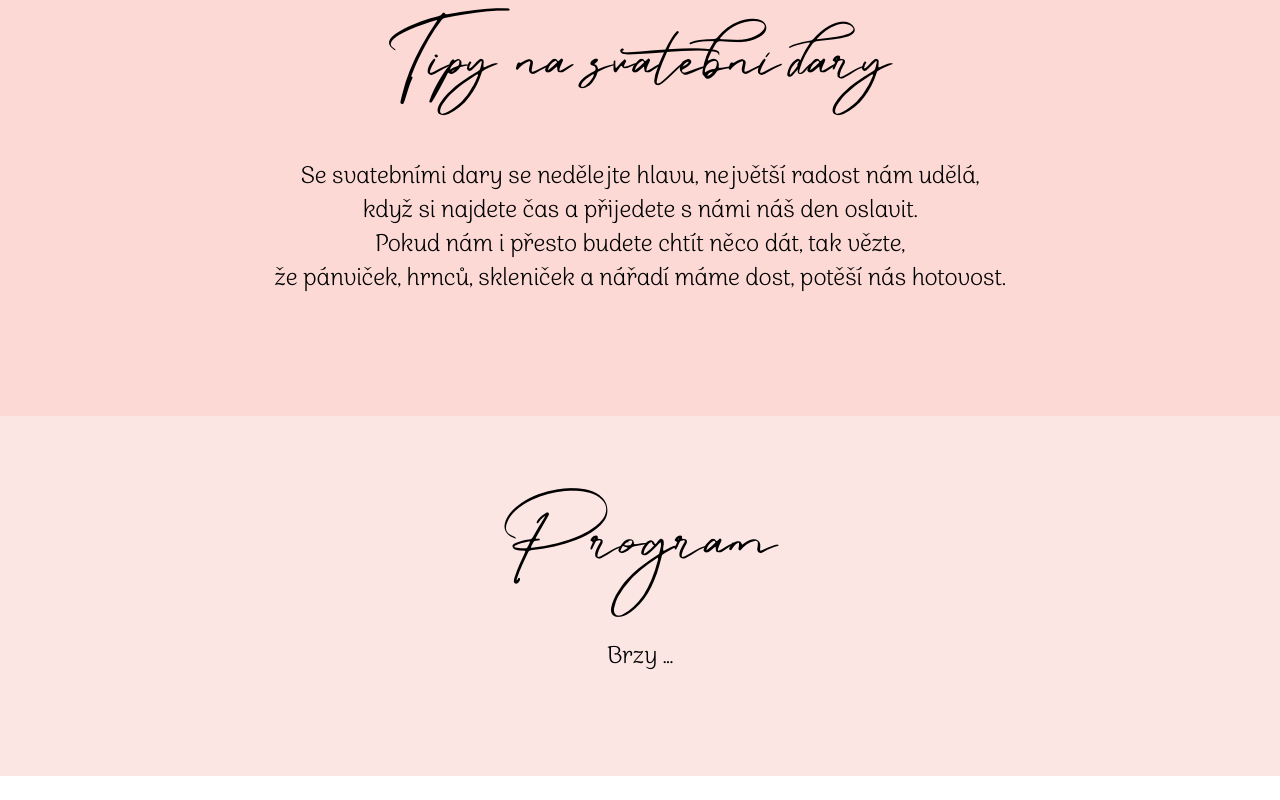
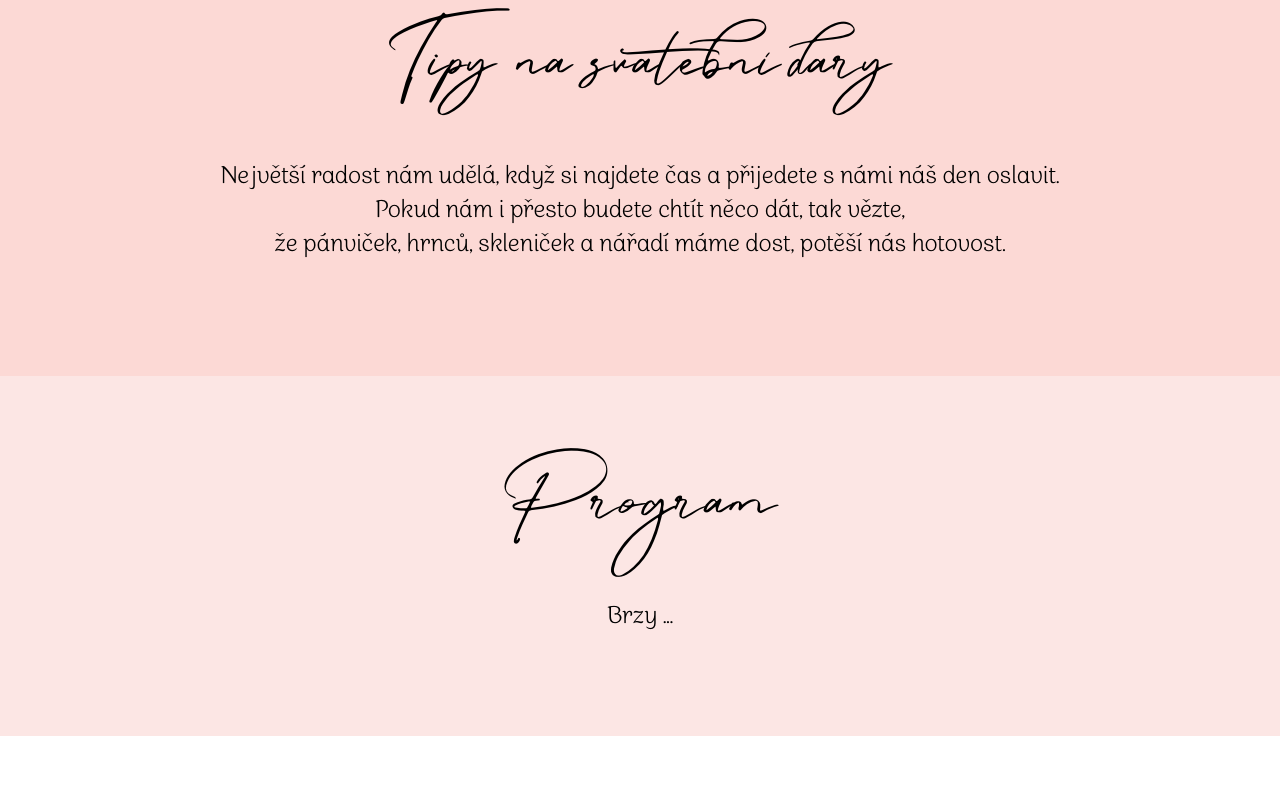
Before and after one commit to josefondrej/wedding-web, a plain HTML site: page index.html in a window 1280 px wide. Shown: the part 2120-2920 px from the top of the page. Drawn offline with Linux system fonts and the light colour scheme.

Commit message:
Update presents text

```diff
--- a/index.html
+++ b/index.html
@@ -74,9 +74,9 @@
         <div style="height: 10vh" class="hbox"></div>
         <div style="height: 10vh; color: black" class="hbox"><h2>Tipy na svatební dary</h2></div>
         <div style="height: 5vh; color: black" class="hbox"></div>
-        <div style="height: 25vh" class="hbox">
+        <div style="height: 20vh" class="hbox">
             <h3>
-                Se svatebními dary se nedělejte hlavu, největší radost nám udělá,<br>
+                Největší radost nám udělá,
                 když si najdete čas a přijedete s námi náš den oslavit.<br>
                 Pokud nám i přesto budete chtít něco dát, tak vězte, <br>
                 že pánviček, hrnců, skleniček a nářadí máme dost, potěší nás hotovost.
```
